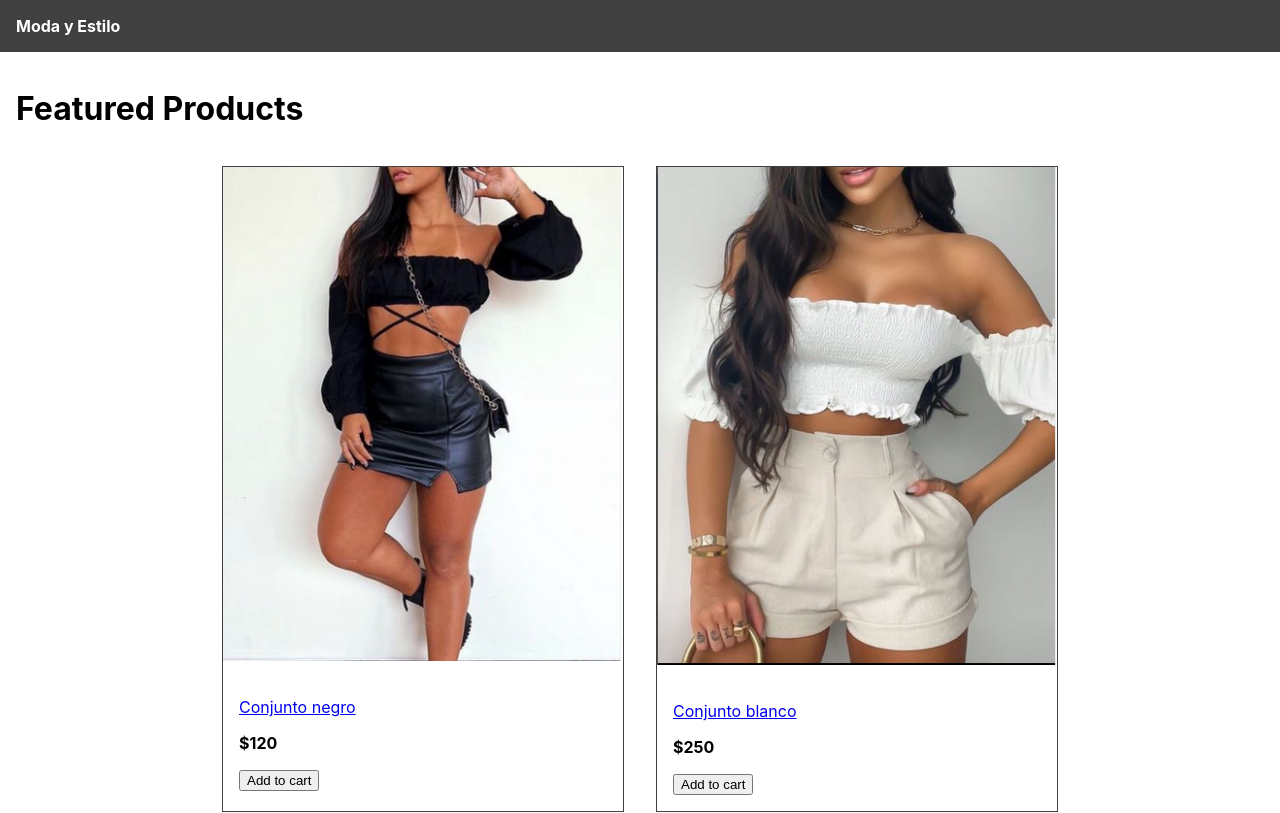
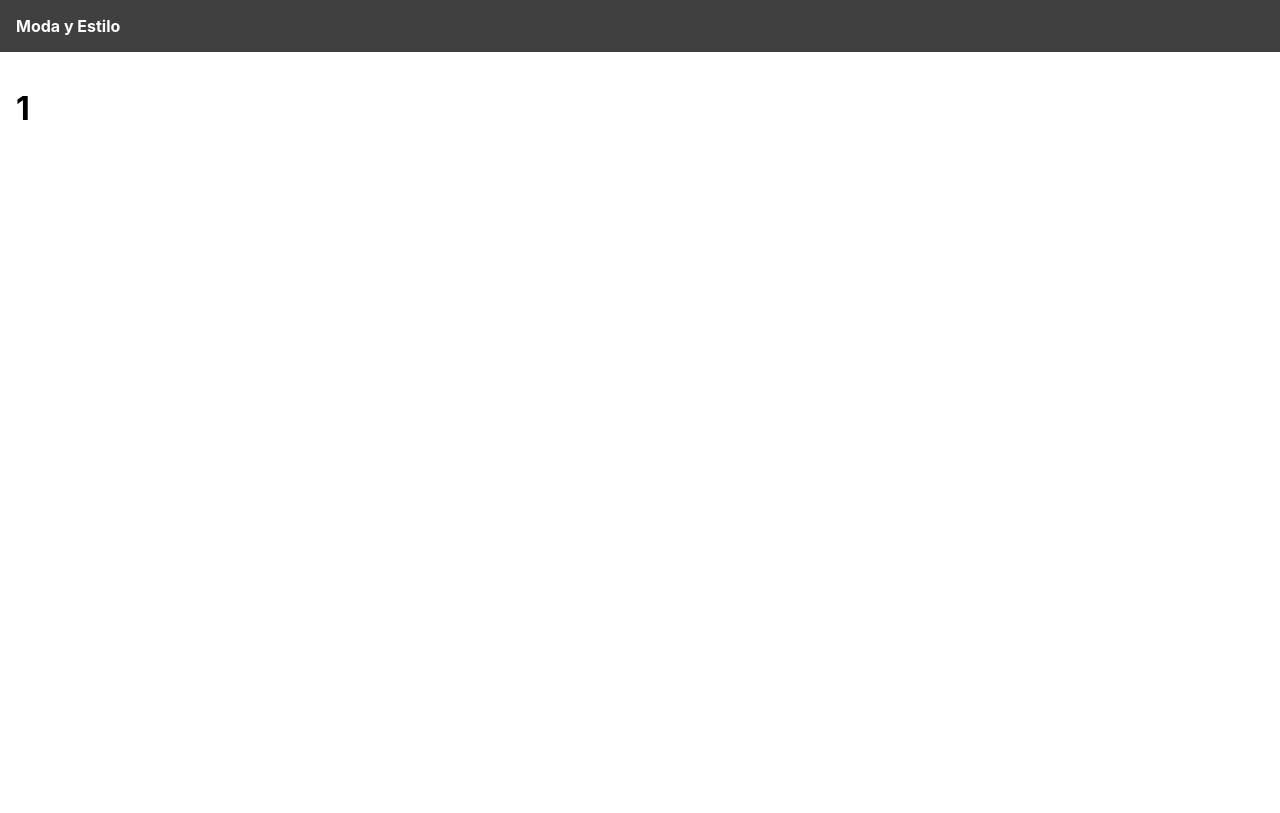
Before and after one commit to victorm44/Ecommerce-react-node, a React (Create React App) app in the folder frontend/: page /product/1 in a window 1280 px wide. Shown: the top 813 px of the page. Built offline with nearby package versions, Linux system fonts and the light colour scheme.

Commit message:
rutas-producto

```diff
--- a/frontend/package.json
+++ b/frontend/package.json
@@ -8,6 +8,7 @@
     "@testing-library/user-event": "^13.5.0",
     "react": "^18.2.0",
     "react-dom": "^18.2.0",
+    "react-router-dom": "^6.4.3",
     "react-scripts": "5.0.1",
     "web-vitals": "^2.1.4"
   },
--- a/frontend/src/App.js
+++ b/frontend/src/App.js
@@ -1,33 +1,22 @@
-import data from './data';
+import { BrowserRouter, Route, Routes } from 'react-router-dom';
+import HomeScreen from './screens/HomeScreen';
+import ProductScreen from './screens/ProductScreen';
 
 function App() {
   return (
+    <BrowserRouter>
       <div>
         <header>
           <a href="/">Moda y Estilo</a>
         </header>
         <main>
-        <h1>Featured Products</h1>
-        <div className="products">
-          {data.products.map((product) => (
-            <div className="product" key={product.slug}>
-              <a href={`/product/${product.slug}`}>
-                <img src={product.image} alt={product.name} />
-              </a>
-              <div className="product-info">
-                <a href={`/product/${product.slug}`}>
-                  <p>{product.name}</p>
-                </a>
-                <p>
-                  <strong>${product.price}</strong>
-                </p>
-                <button>Add to cart</button>
-              </div>
-            </div>
-          ))}
-        </div>
+          <Routes>
+            <Route path="/product/:slug" element={<ProductScreen />} />
+            <Route path="/" element={<HomeScreen />} />
+          </Routes>
         </main>
       </div>
+    </BrowserRouter>
   );
 }
 
--- /dev/null
+++ b/frontend/src/screens/HomeScreen.js
@@ -0,0 +1,29 @@
+import { Link } from 'react-router-dom';
+import data from '../data';
+
+function HomeScreen() {
+  return (
+    <div>
+      <h1>Featured Products</h1>
+      <div className="products">
+        {data.products.map((product) => (
+          <div className="product" key={product.slug}>
+            <Link to={`/product/${product.slug}`}>
+              <img src={product.image} alt={product.name} />
+            </Link>
+            <div className="product-info">
+              <Link to={`/product/${product.slug}`}>
+                <p>{product.name}</p>
+              </Link>
+              <p>
+                <strong>${product.price}</strong>
+              </p>
+              <button>Add to cart</button>
+            </div>
+          </div>
+        ))}
+      </div>
+    </div>
+  );
+}
+export default HomeScreen;
--- /dev/null
+++ b/frontend/src/screens/ProductScreen.js
@@ -0,0 +1,12 @@
+import { useParams } from 'react-router-dom';
+
+function ProductScreen() {
+  const params = useParams();
+  const { slug } = params;
+  return (
+    <div>
+      <h1>{slug}</h1>
+    </div>
+  );
+}
+export default ProductScreen;
```
Also changed, not shown: 1 other file (tests, documents, lock files or other folders). Lines whose indentation alone changed are shown as unchanged.
